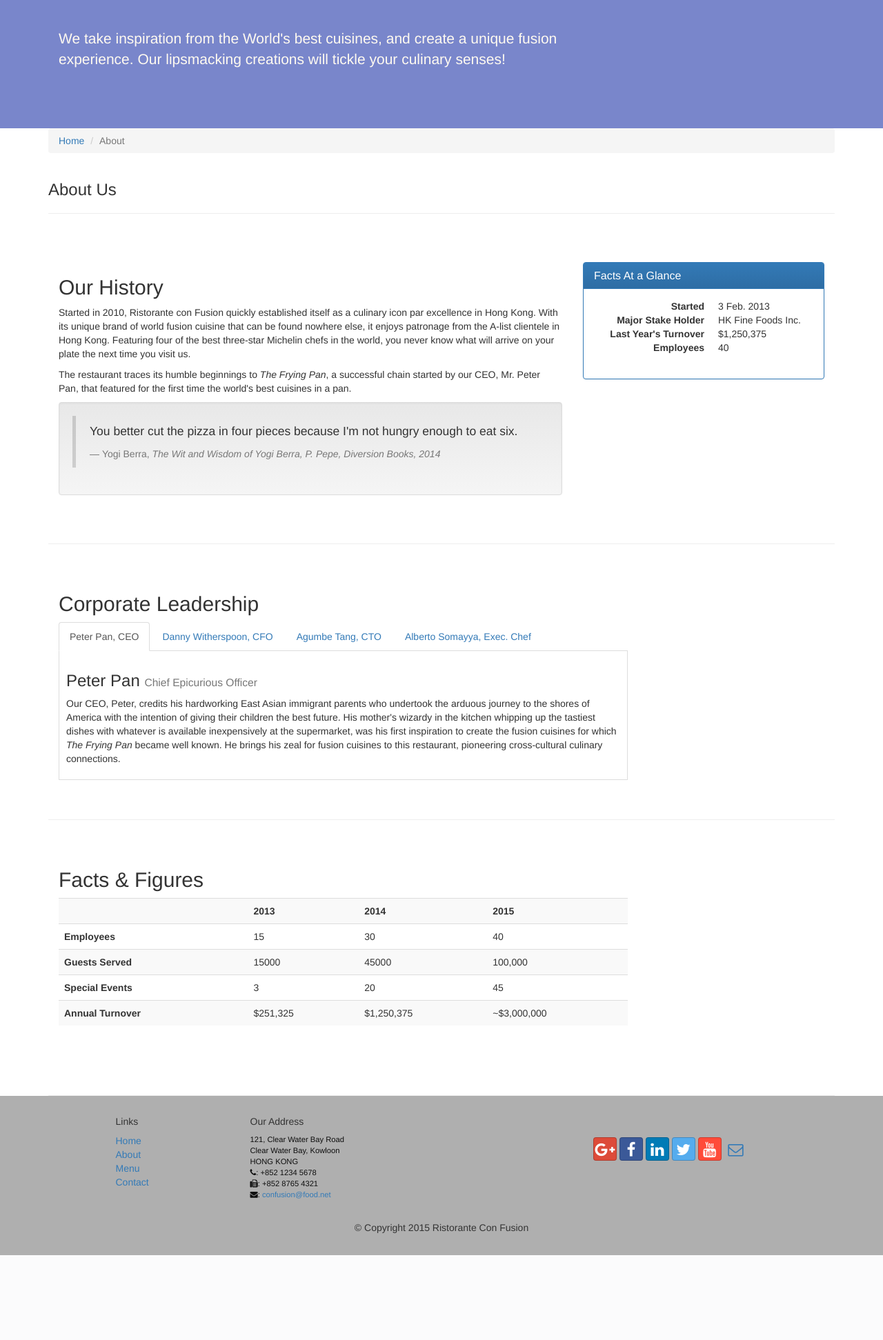
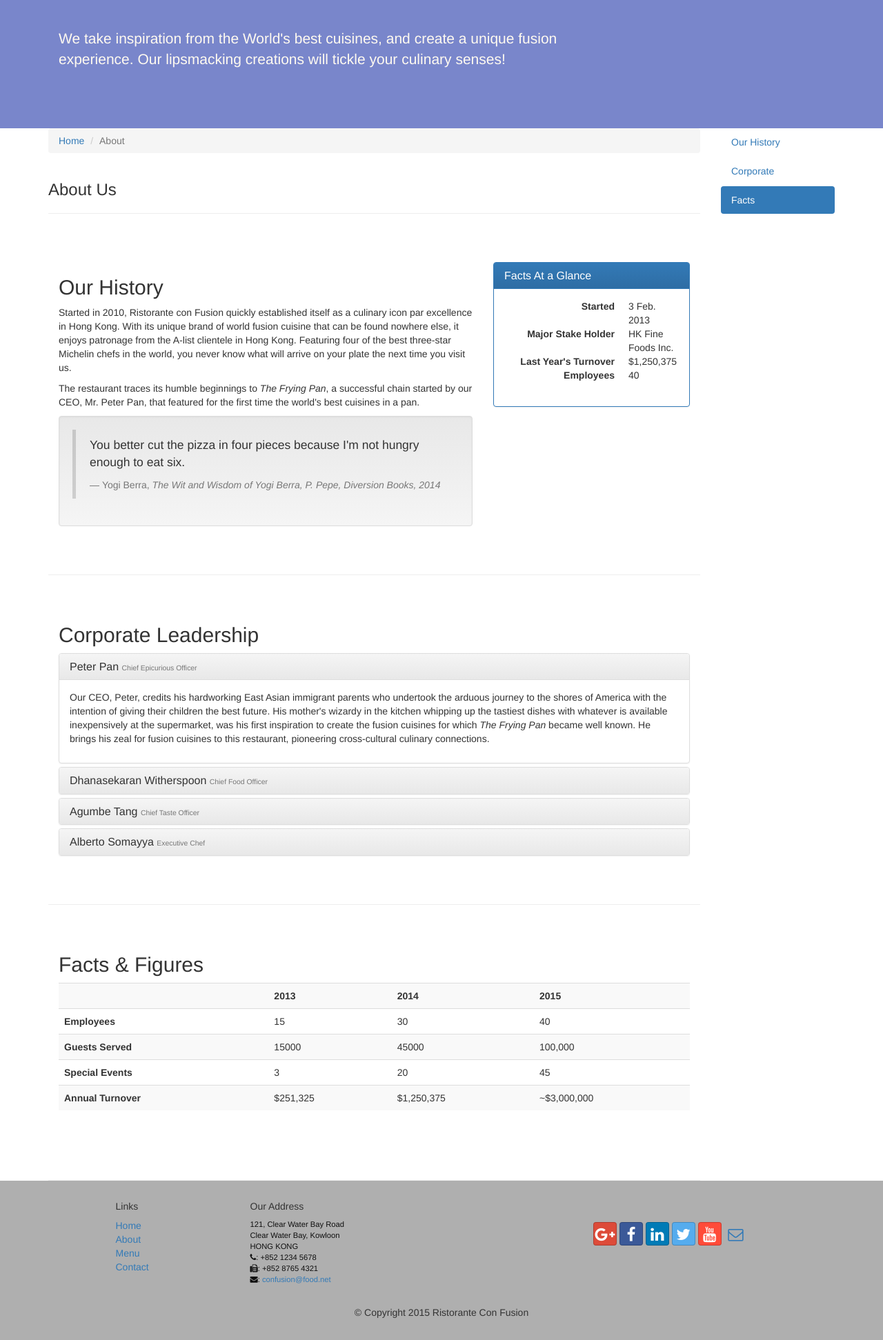
Before and after one commit to TiagoJustino/coursera, a web app: file full-stack-web-development/02-front-end-web-ui-frameworks-and-tools/01-confusion/aboutus.html in a window 1280 px wide. Shown: the part 273-2216 px from the top of the page at 69% size. Before the commit the page ends 2093 px from the top, so only its background shows below. Run offline with its HTML, style and script files only (its server is not run), Linux system fonts and the light colour scheme; some libraries are stand-ins or nearby versions.

Commit message:
week 3 lesson 3

```diff
--- a/full-stack-web-development/02-front-end-web-ui-frameworks-and-tools/01-confusion/aboutus.html
+++ b/full-stack-web-development/02-front-end-web-ui-frameworks-and-tools/01-confusion/aboutus.html
@@ -13,7 +13,7 @@
     <link href="css/mystyles.css" rel="stylesheet">
   </head>
 
-  <body>
+  <body data-spy="scroll" data-target="#myScrollspy" data-offset="200">
 
     <nav class="navbar navbar-inverse navbar-fixed-top" role="navigation">
       <div class="container">
@@ -77,6 +77,8 @@
 
     <div class="container">
       <div class="row">
+        <div class="col-xs-6 col-sm-10">
+          <div class="row">
             <div class="col-xs-12">
               <ol class="breadcrumb">
                 <li><a href="index.html">Home</a></li>
@@ -89,8 +91,8 @@
             </div>
           </div>
 
-      <div class="row row-content">
-        <div class="col-xs-12 col-sm-8">
+          <div id="history" class="row row-content">
+            <div class="col-xs-12 col-sm-6 col-lg-8">
               <h2>Our History</h2>
               <p>Started in 2010, Ristorante con Fusion quickly established itself as a culinary icon par excellence in Hong Kong. With its unique brand of world fusion cuisine that can be found nowhere else, it enjoys patronage from the A-list clientele in Hong Kong.  Featuring four of the best three-star Michelin chefs in the world, you never know what will arrive on your plate the next time you visit us.</p>
               <p>The restaurant traces its humble beginnings to <em>The Frying Pan</em>, a successful chain started by our CEO, Mr. Peter Pan, that featured for the first time the world's best cuisines in a pan.</p>
@@ -105,7 +107,7 @@
                 </blockquote>
               </div>
             </div>
-        <div class="col-xs-12 col-sm-4">
+            <div class="col-xs-12 col-sm-6 col-lg-4">
               <div class="panel panel-primary">
                 <div class="panel-heading">
                   <h3 class="panel-title">Facts At a Glance</h3>
@@ -127,26 +129,24 @@
           </div>
 
 
-      <div class="row row-content">
-        <div class="col-xs-12 col-sm-9">
+          <div id="corporate" class="row row-content">
+            <div class="col-xs-12">
               <h2>Corporate Leadership</h2>
-          <ul class="nav nav-tabs" role="tablist">
-            <li role="presentation" class="active">
-              <a href="#peter" aria-controls="peter"
-                role="tab" data-toggle="tab">Peter Pan, CEO</a></li>
-            <li role="presentation"><a href="#danny"
-                aria-controls="danny" role="tab"
-                data-toggle="tab">Danny Witherspoon, CFO</a></li>
-            <li role="presentation"><a href="#agumbe"
-                aria-controls="agumbe" role="tab"
-                data-toggle="tab">Agumbe Tang, CTO</a></li>
-            <li role="presentation"><a href="#alberto"
-                aria-controls="alberto" role="tab"
-                data-toggle="tab">Alberto Somayya, Exec. Chef</a></li>
-          </ul>
-          <div class="tab-content">
-            <div role="tabpanel" class="tab-pane fade in active" id="peter">
-              <h3>Peter Pan <small>Chief Epicurious Officer</small></h3>
+
+              <div class="panel-group" id="accordion" role="tablist" aria-multiselectable="true">
+
+                <div class="panel panel-default">
+                  <div class="panel-heading" role="tab" id="headingPeter">
+                    <h3 class="panel-title">
+                      <a role="button" data-toggle="collapse"
+                        data-parent="#accordion" href="#peter"
+                        aria-expanded="true" aria-controls="peter">
+                        Peter Pan <small>Chief Epicurious Officer</small></a>
+                    </h3>
+                  </div>
+                  <div role="tabpanel" class="panel-collapse collapse in"
+                    id="peter"    aria-labelledby="headingPeter">
+                    <div class="panel-body">
                       <p>Our CEO, Peter, credits his hardworking East Asian immigrant
                         parents who undertook the arduous journey to the shores of America
                         with the intention of giving their children the best future. His
@@ -157,8 +157,22 @@
                         fusion cuisines to this restaurant, pioneering cross-cultural
                         culinary connections.</p>
                     </div>
-            <div role="tabpanel" class="tab-pane fade" id="danny">
-              <h3>Dhanasekaran Witherspoon <small>Chief Food Officer</small></h3>
+                  </div>
+                </div>
+
+                <div class="panel panel-default">
+                  <div class="panel-heading" role="tab" id="headingDanny">
+                    <h3 class="panel-title">
+                      <a class="collapsed" role="button" data-toggle="collapse"
+                        data-parent="#accordion" href="#danny"
+                        aria-expanded="false" aria-controls="danny">
+                        Dhanasekaran Witherspoon <small>Chief Food Officer</small></a>
+                    </h3>
+                  </div>
+                  <div role="tabpanel" class="panel-collapse collapse"
+                    id="danny"    aria-labelledby="headingDanny">
+                    <div class="panel-body">
+
                       <p>Our CFO, Danny, as he is affectionately referred to by his
                         colleagues, comes from a long established family tradition in
                         farming and produce. His experiences growing up on a farm in the
@@ -166,16 +180,44 @@
                         food sources. As he puts it in his own words, <em>Everything that
                           runs, wins, and everything that stays, pays!</em></p>
                     </div>
-            <div role="tabpanel" class="tab-pane fade" id="agumbe">
-              <h3>Agumbe Tang <small>Chief Taste Officer</small></h3>
+                  </div>
+                </div>
+
+                <div class="panel panel-default">
+                  <div class="panel-heading" role="tab" id="headingAgumbe">
+                    <h3 class="panel-title">
+                      <a class="collapsed" role="button" data-toggle="collapse"
+                        data-parent="#accordion" href="#agumbe"
+                        aria-expanded="false" aria-controls="agumbe">
+                        Agumbe Tang <small>Chief Taste Officer</small></a>
+                    </h3>
+                  </div>
+                  <div role="tabpanel" class="panel-collapse collapse"
+                    id="agumbe"    aria-labelledby="headingAgumbe">
+                    <div class="panel-body">
+
                       <p>Blessed with the most discerning gustatory sense, Agumbe, our CFO,
                         personally ensures that every dish that we serve meets his exacting
                         tastes. Our chefs dread the tongue lashing that ensues if their
                         dish does not meet his exacting standards. He lives by his motto,
                         <em>You click only if you survive my lick.</em></p>
                     </div>
-            <div role="tabpanel" class="tab-pane fade" id="alberto">
-              <h3>Alberto Somayya <small>Executive Chef</small></h3>
+                  </div>
+                </div>
+
+                <div class="panel panel-default">
+                  <div class="panel-heading" role="tab" id="headingAlberto">
+                    <h3 class="panel-title">
+                      <a class="collapsed" role="button" data-toggle="collapse"
+                        data-parent="#accordion" href="#alberto"
+                        aria-expanded="false" aria-controls="alberto">
+                        Alberto Somayya <small>Executive Chef</small></a>
+                    </h3>
+                  </div>
+                  <div role="tabpanel" class="panel-collapse collapse"
+                    id="alberto"    aria-labelledby="headingAlberto">
+                    <div class="panel-body">
+
                       <p>Award winning three-star Michelin chef with wide International
                         experience having worked closely with whos-who in the culinary
                         world, he specializes in creating mouthwatering Indo-Italian fusion
@@ -184,13 +226,11 @@
                     </div>
                   </div>
                 </div>
-        <div class="col-xs-12 col-sm-3">
-          <p style="padding:20px;"></p>
               </div>
             </div>
-
-      <div class="row row-content">
-        <div class="col-xs-12 col-sm-9">
+          </div>
+          <div id="facts" class="row row-content">
+            <div class="col-xs-12">
               <h2>Facts &amp; Figures</h2>
               <div class="table-responsive">
                 <table class="table table-striped">
@@ -227,12 +267,21 @@
                 </table>
               </div>
             </div>
-        <div class="col-xs-12 col-sm-3">
-          <p style="padding:20px;"></p>
+
           </div>
         </div>
+        <nav class="hidden-xs col-sm-2" id="myScrollspy">
+          <ul class="nav nav-pills nav-stacked" data-spy="affix" data-offset-top="400">
+            <li><a href="#history">Our History</a></li>
+            <li><a href="#corporate">Corporate</a></li>
+            <li><a href="#facts">Facts</a></li>
+          </ul>
+        </nav>
+      </div>
+
 
     </div>
+
 
     <footer class="row-footer">
       <div class="container">
--- a/full-stack-web-development/02-front-end-web-ui-frameworks-and-tools/01-confusion/css/mystyles.css
+++ b/full-stack-web-development/02-front-end-web-ui-frameworks-and-tools/01-confusion/css/mystyles.css
@@ -68,3 +68,7 @@ body{
     border-bottom: 1px solid #ddd;
     padding: 10px;
 }
+
+.affix {
+    top:100px;
+}
```
Lines whose indentation alone changed are shown as unchanged.
